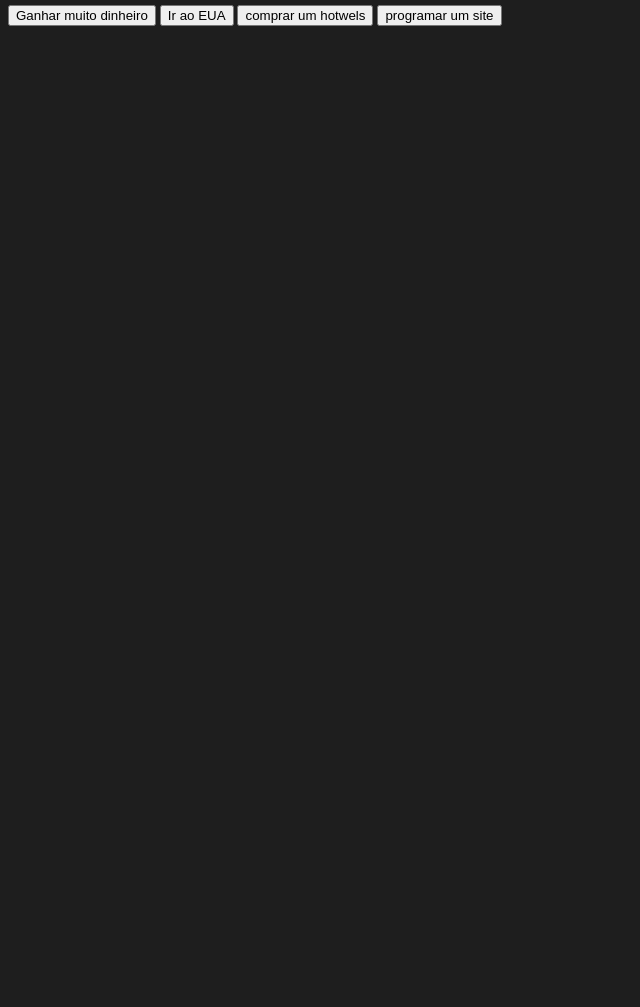
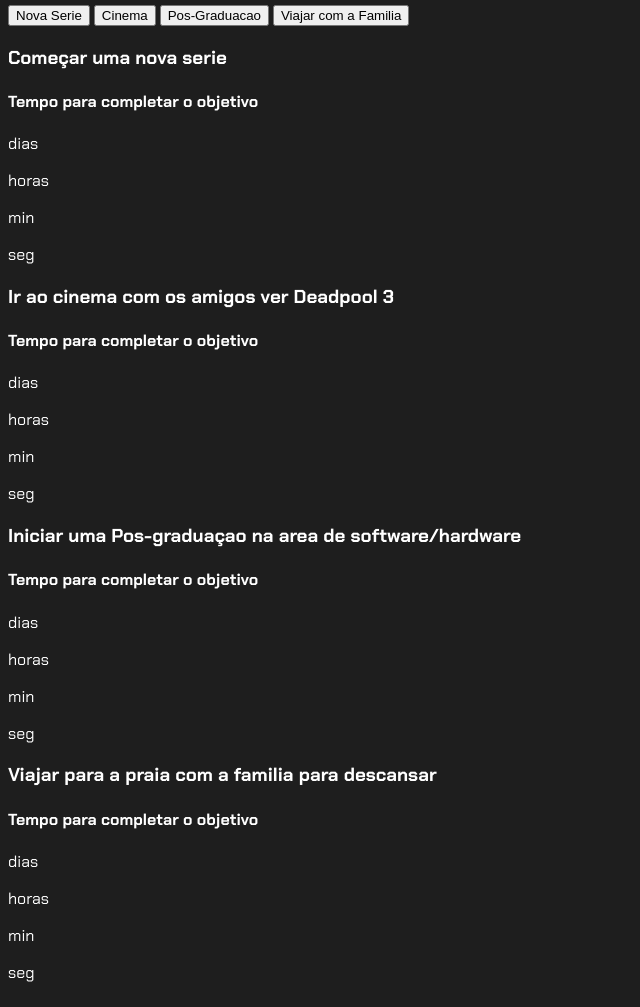
Before and after one commit to leo-follador/2-c-projetoDeVida, a plain HTML site: page index.html in a window 1280 px wide. Shown: the part 75-1082 px from the top of the page, without its empty margins (0-640 px from the left). Before the commit the page ends 800 px from the top, so only its background shows below. Drawn offline with Linux system fonts and the light colour scheme.

Commit message:
Index completo

```diff
--- a/index.html
+++ b/index.html
@@ -1,22 +1,116 @@
 <!DOCTYPE html>
 <html lang="pt-br">
+
 <head>
     <meta charset="UTF-8">
     <meta name="viewport" content="width=device-width, initial-scale=1.0">
-    <title>Projeto de Vida</title>
+    <title>Meus objetivos do ano</title>
     <link rel="stylesheet" href="style.css">
 </head>
+
 <body>
     <section class="conteudo-principal">
-        <h2 class="titulo-principal">Meus Objetivos do ano<span>_</span></h2>
+        <h2 class="titulo-principal">Meus objetivos do ano<span>_</span></h2>
         <div class="conteudo">
             <div class="botoes">
-                <button class="botao">Ganhar muito dinheiro</button>
-                <button class="botao">Ir ao EUA</button>
-                <button class="botao">comprar um hotwels</button>
-                <button class="botao">programar um site</button>
+                <button class="botao ativo">Nova Serie</button>
+                <button class="botao">Cinema</button>
+                <button class="botao">Pos-Graduacao</button>
+                <button class="botao">Viajar com a Familia</button>
+            </div>
+            <div class="abas-textos">
+                <div class="aba-conteudo ativo">
+                    <h3 class="aba-conteudo-titulo-principal">Começar uma nova serie</h3>
+                    <h4 class="aba-conteudo-titulo-secundario">Tempo para completar o objetivo</h4>
+                    <div class="contador">
+                        <div class="contador-digito">
+                            <p class="contador-digito-numero" id="dias0"></p>
+                            <p class="contador-digito-texto">dias</p>
+                        </div>
+                        <div class="contador-digito">
+                            <p class="contador-digito-numero" id="horas0"></p>
+                            <p class="contador-digito-texto">horas</p>
+                        </div>
+                        <div class="contador-digito">
+                            <p class="contador-digito-numero" id="min0"></p>
+                            <p class="contador-digito-texto">min</p>
+                        </div>
+                        <div class="contador-digito">
+                            <p class="contador-digito-numero" id="seg0"></p>
+                            <p class="contador-digito-texto">seg</p>
+                        </div>
+                    </div>
+                </div>
+                <div class="aba-conteudo">
+                    <h3 class="aba-conteudo-titulo-principal">Ir ao cinema com os amigos ver Deadpool 3</h3>
+                    <h4 class="aba-conteudo-titulo-secundario">Tempo para completar o objetivo</h4>
+                    <div class="contador">
+                        <div class="contador-digito">
+                            <p class="contador-digito-numero" id="dias1"></p>
+                            <p class="contador-digito-texto">dias</p>
+                        </div>
+                        <div class="contador-digito">
+                            <p class="contador-digito-numero" id="horas1"></p>
+                            <p class="contador-digito-texto">horas</p>
+                        </div>
+                        <div class="contador-digito">
+                            <p class="contador-digito-numero" id="min1"></p>
+                            <p class="contador-digito-texto">min</p>
+                        </div>
+                        <div class="contador-digito">
+                            <p class="contador-digito-numero" id="seg1"></p>
+                            <p class="contador-digito-texto">seg</p>
+                        </div>
+                    </div>
+                </div>
+                <div class="aba-conteudo">
+                    <h3 class="aba-conteudo-titulo-principal">Iniciar uma Pos-graduaçao na area de software/hardware</h3>
+                    <h4 class="aba-conteudo-titulo-secundario">Tempo para completar o objetivo</h4>
+                    <div class="contador">
+                        <div class="contador-digito">
+                            <p class="contador-digito-numero" id="dias2"></p>
+                            <p class="contador-digito-texto">dias</p>
+                        </div>
+                        <div class="contador-digito">
+                            <p class="contador-digito-numero" id="horas2"></p>
+                            <p class="contador-digito-texto">horas</p>
+                        </div>
+                        <div class="contador-digito">
+                            <p class="contador-digito-numero" id="min2"></p>
+                            <p class="contador-digito-texto">min</p>
+                        </div>
+                        <div class="contador-digito">
+                            <p class="contador-digito-numero" id="seg2"></p>
+                            <p class="contador-digito-texto">seg</p>
+                        </div>
+                    </div>
+                </div>
+                <div class="aba-conteudo">
+                    <h3 class="aba-conteudo-titulo-principal">Viajar para a praia com a familia para descansar</h3>
+                    <h4 class="aba-conteudo-titulo-secundario">Tempo para completar o objetivo</h4>
+                    <div class="contador">
+                        <div class="contador-digito">
+                            <p class="contador-digito-numero" id="dias3"></p>
+                            <p class="contador-digito-texto">dias</p>
+                        </div>
+                        <div class="contador-digito">
+                            <p class="contador-digito-numero" id="horas3"></p>
+                            <p class="contador-digito-texto">horas</p>
+                        </div>
+                        <div class="contador-digito">
+                            <p class="contador-digito-numero" id="min3"></p>
+                            <p class="contador-digito-texto">min</p>
+                        </div>
+                        <div class="contador-digito">
+                            <p class="contador-digito-numero" id="seg3"></p>
+                            <p class="contador-digito-texto">seg</p>
+                        </div>
+                    </div>
+                </div>
             </div>
         </div>
     </section>
+    <script src="main.js"></script>
 </body>
+
 </html>
```
